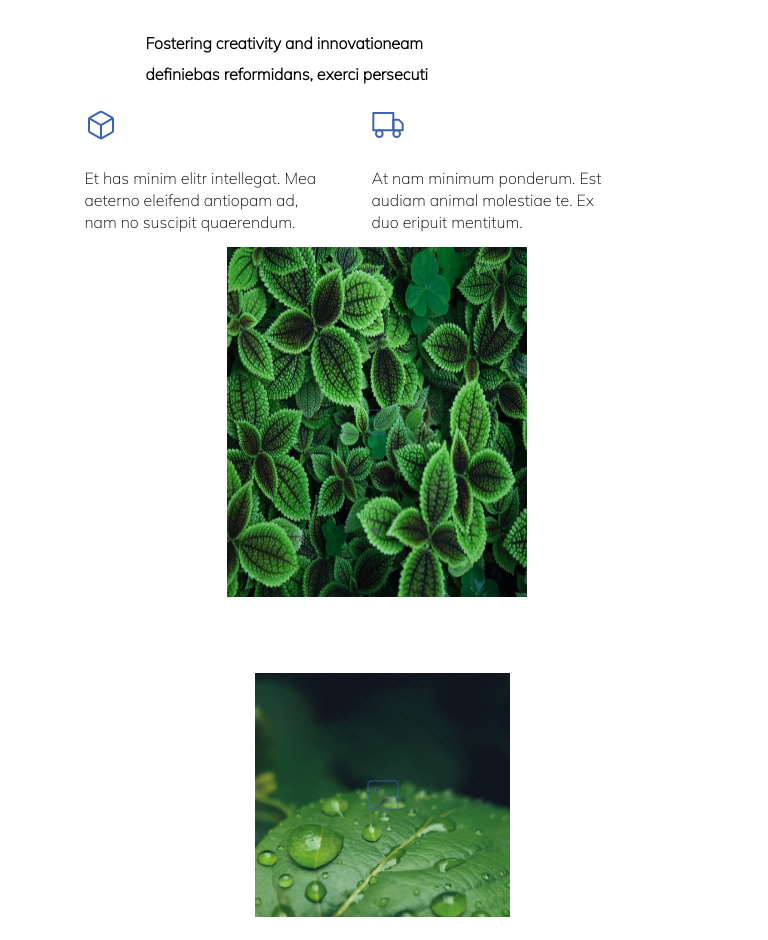
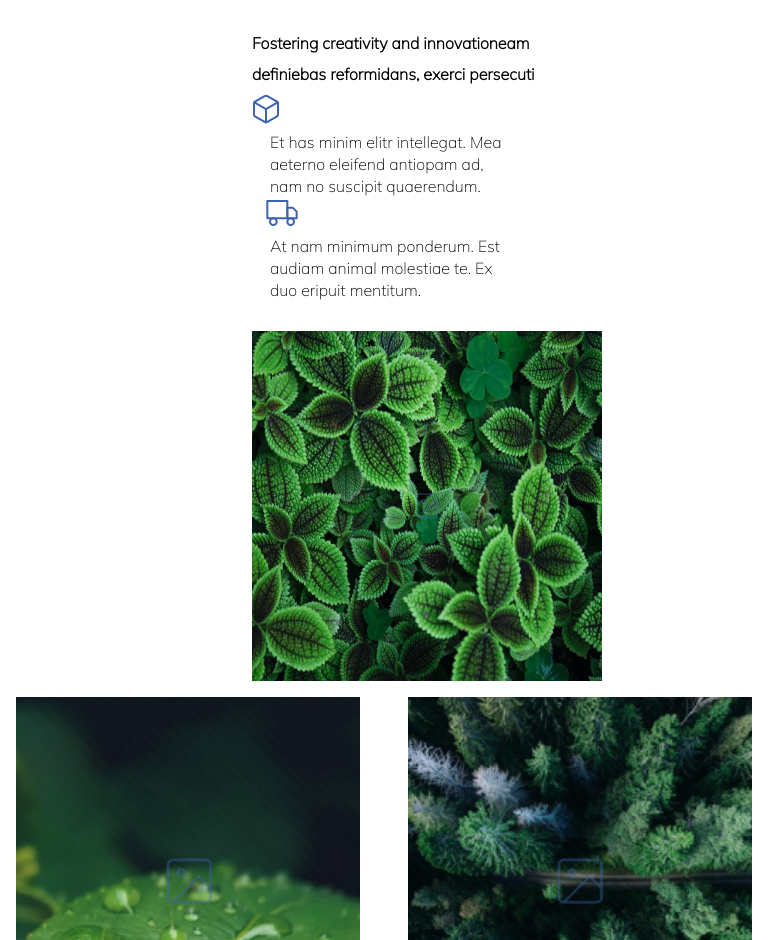
Before and after one commit to Tran-Van-Quynh/test-cv, a plain HTML site: page index.html in a window 768 px wide. Shown: the part 1860-2800 px from the top of the page. Drawn offline with Linux system fonts and the light colour scheme.

Commit message:
ecommage

```diff
--- a/css/main.css
+++ b/css/main.css
@@ -2,11 +2,6 @@
     margin: 0;
     padding: 0;
     box-sizing: border-box;
-}
-
-body{
-    width: 100%;
-    max-width: 144rem;
 }
 
 html {
@@ -14,6 +9,12 @@ html {
     line-height: 2.2rem;
     font-family: 'Mulish', sans-serif;
 }
+/*
+.grid {
+    max-width: 120rem;
+    max-width: 100%;
+    margin: 0 auto;
+} */
 
 .header {
 height: 88px;
@@ -72,12 +73,17 @@ padding: 0 16.5rem;
 }
 
 /* //1// */
+
+.container {
+    max-width: 120rem;
+    margin: 0 auto;
+}
+
 .container-text {
     display: flex;
     align-items: center;
     justify-content: center;
-    background-image: url(./img/bg.png);
-    background-repeat :no-repeat;
+    background: url(./img/bg.png) center /cover no-repeat ;
     height: 56rem;
     width: 100%;
     background-color: rgba(60, 100, 177, 0.08);
--- a/css/responsive.css
+++ b/css/responsive.css
@@ -174,3 +174,52 @@ margin-top: 12px;
     padding-top: 16px;
 }
 }
+@media (min-width:46.25em) and (max-width:63.9375em){
+    .tablet{
+       display: block;
+    }
+
+    .header {
+        width: 100%;
+    }
+
+    .header-logo {
+        margin-left: 42px;
+    }
+
+    .container-4-elemen {
+        display: block;
+        margin-left: 32px;
+    }
+
+    .container-4-elemen-text {
+        margin-left: 36px;
+        margin-top: -2px;
+    }
+
+    .container-4-img {
+        width: 350px;
+        margin-left: 100px;
+    }
+
+    .container-5 {
+        flex-wrap: wrap;
+        justify-content: space-between;
+        margin: 0;
+        padding: 0;
+    }
+
+    .container-5-element {
+        margin: 0;
+        width: 49%;
+        display: flex;
+        flex-direction: column;
+        align-items: center;
+}
+    }
+    .element-img{
+     width: 100%;
+    object-fit: cover;
+    height: 400px;
+    padding: 16px;
+    }
--- a/index.html
+++ b/index.html
@@ -10,6 +10,7 @@
     <link href="https://fonts.googleapis.com/css2?family=Mulish:wght@200&family=Roboto:ital,wght@0,400;0,500;0,700;1,400&display=swap" rel="stylesheet">
 <body>
     <!-- //header// -->
+    <div class="grid">
         <div class="header">
             <div class="header-logo">
                 <svg width="70" height="43" viewBox="0 0 70 43" fill="none" xmlns="http://www.w3.org/2000/svg">
@@ -29,9 +30,9 @@
                 <button class="header-log-start">Start now</button>
             </div>
         </div>
+    </div>
     <!-- //conten// -->
-    <div class="container">
-        <!-- //1// -->
+    <div class="grid">
         <div class="container-text">
             <div class="container-text-btn">
                 <span class="container-text-p">
@@ -42,8 +43,7 @@
                 <button class="container-text-learn">Learn more</button>
             </div>
         </div>
-
-        <!-- //2// -->
+        <div class="container">
             <span class="container-2-text">
                 <h3 class="container-text-h3">Grow your business with better Shipping</h3>
                 <p class="container-2-text-p">We help the world's leading organizations follow their shipping</p>
@@ -167,5 +167,7 @@
                 </div>
             </div>
         </div>
+
+    </div>
 </body>
 </html>
```
Lines whose indentation alone changed are shown as unchanged.
